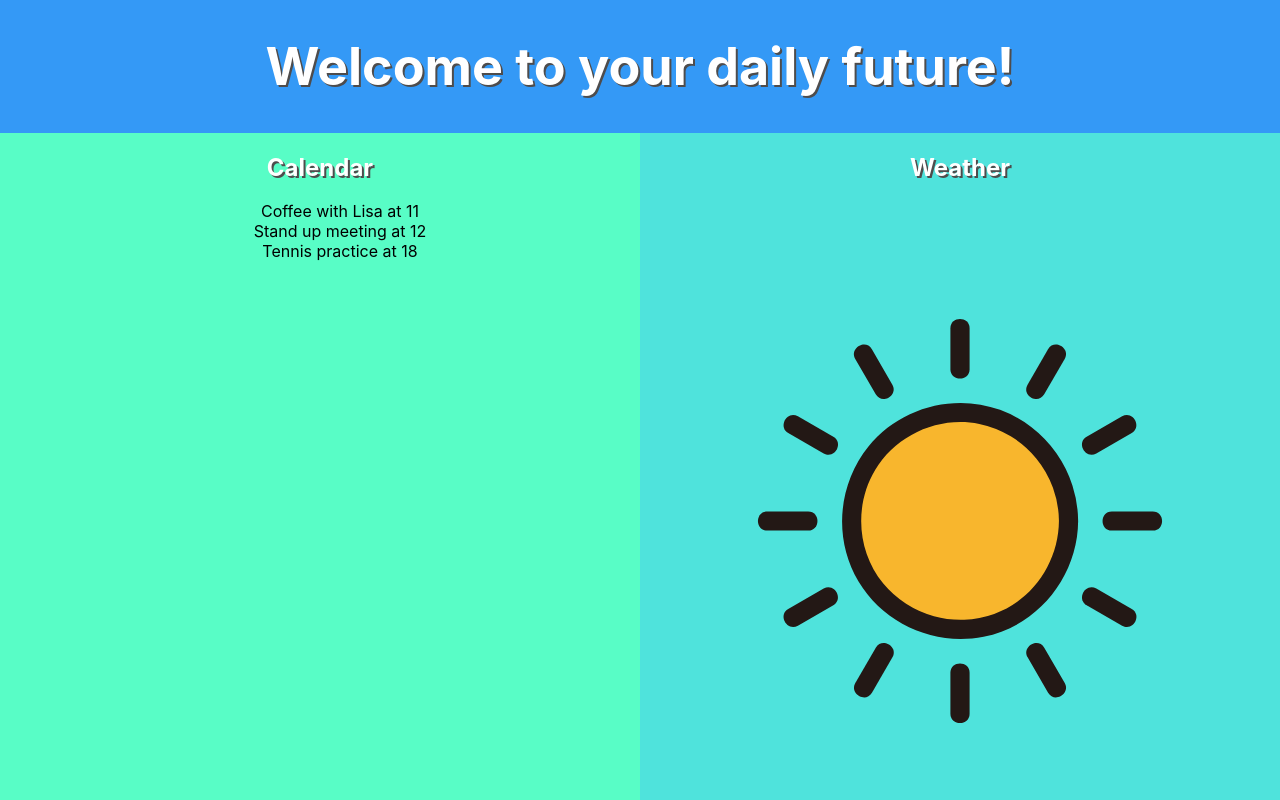
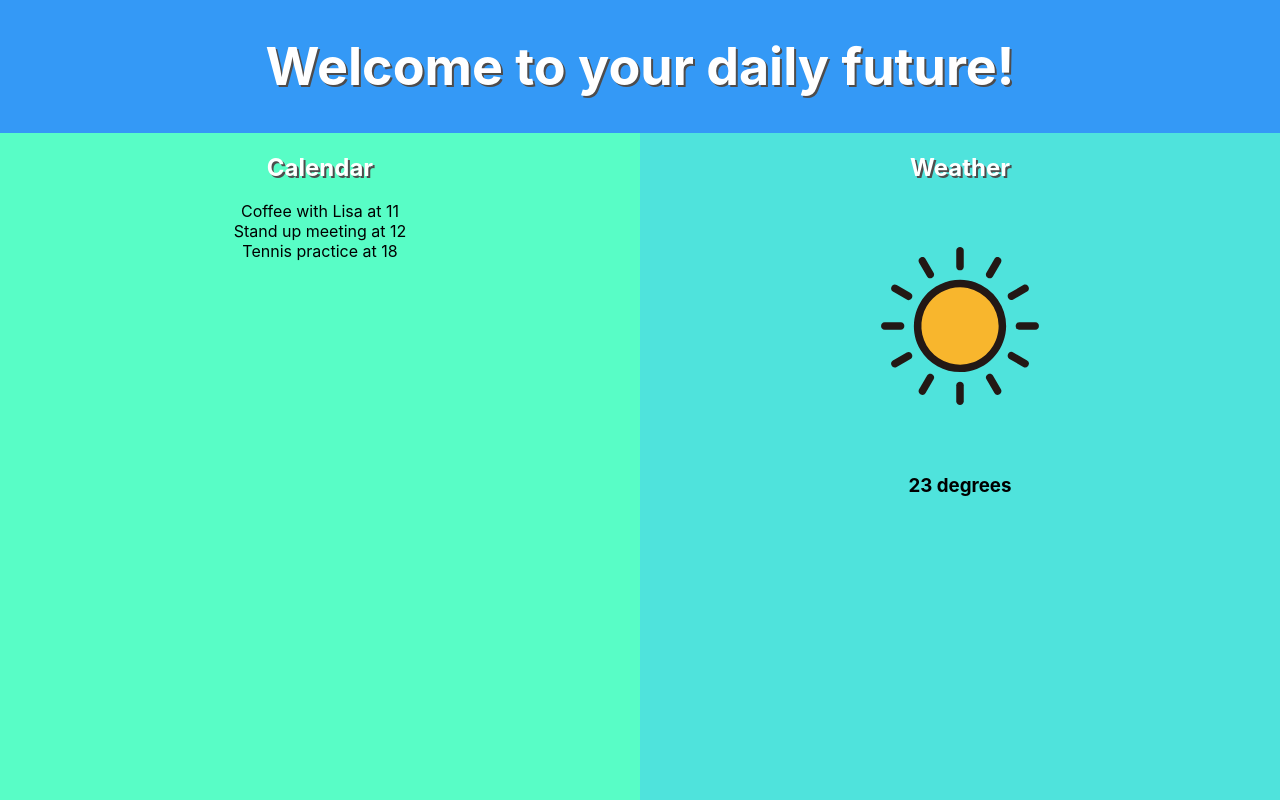
Before and after one commit to Murjana/YourDailyFuture, a React (Create React App) app: page / in a window 1280 px wide. Shown: the top 800 px of the page. Built offline with nearby package versions, Linux system fonts and the light colour scheme.

Commit message:
resized the placeholder of the weather image

```diff
--- a/src/App.css
+++ b/src/App.css
@@ -49,4 +49,9 @@
 
   .calendar-list {
     list-style-type: none;
+    padding-left: 0;
   }
+  .weather-image
+  {
+    width: 250px;
+  }
--- a/src/App.js
+++ b/src/App.js
@@ -14,12 +14,12 @@ function App() {
               <ul className= 'calendar-list'>
                 <li> Coffee with Lisa at 11</li>
                 <li> Stand up meeting at 12</li>
-                <li>Tennis practice at 18</li>
+                <li> Tennis practice at 18</li>
               </ul>
             </div>
             <div className='weather'>
             <h2> Weather</h2>
-            <img src ={sun}/>
+            <img className ="weather-image" src ={sun}/>
             <h3 className='temperature'> 23 degrees </h3>
             </div>
           </div>
```
